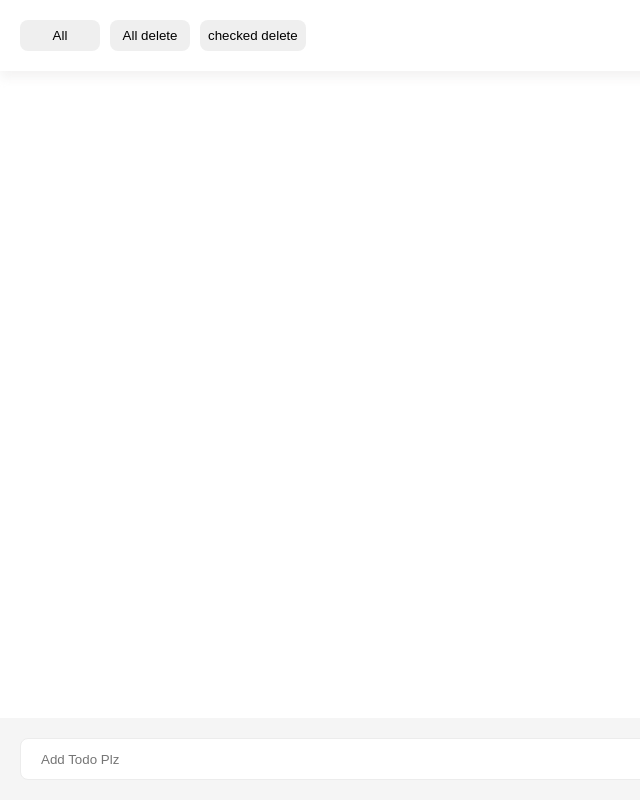
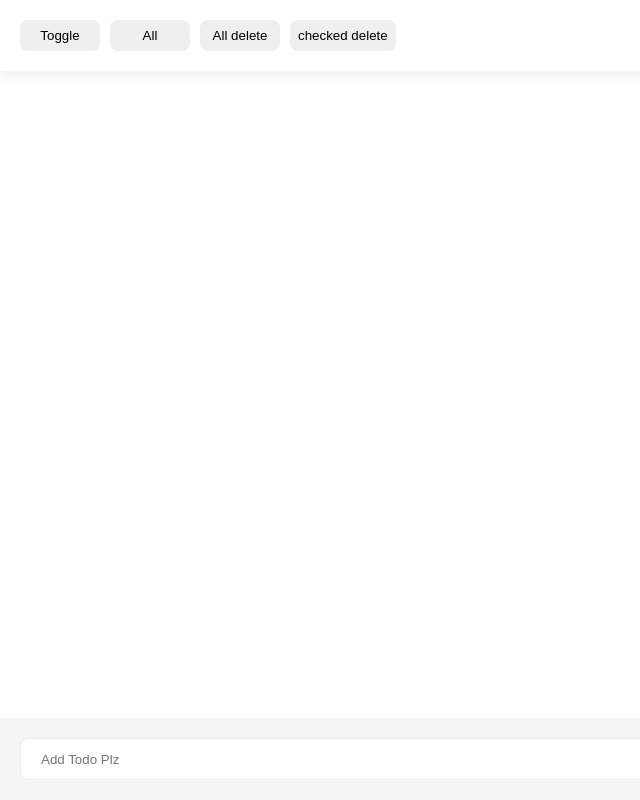
Before and after one commit to JEONMINJU/jmju_react-router_app, a React (Create React App) app: page /todos in a window 1280 px wide. Shown: the whole page, without its empty margins (0-640 px from the left). Built offline with nearby package versions, Linux system fonts and the light colour scheme.

Commit message:
useContext test 적용

```diff
--- a/src/components/Header/Header.jsx
+++ b/src/components/Header/Header.jsx
@@ -1,8 +1,18 @@
-import React from "react";
+import React, { useContext } from "react";
 import styled from "styled-components";
 import theme from "../../util/theme";
+import { ThemeContext } from "../../context/ThemeContext";
 
 export default function Header({ setTodos }) {
+  const {isDark, setIsDark} = useContext(ThemeContext);
+
+  console.log(isDark, "여기")
+
+  const toggleTheme = () =>{
+    setIsDark(prev=>!prev);
+    console.log(isDark, "123여기")
+  };
+
   // 전체선택
   const allChecked = () => {
     setTodos((todos) => {
@@ -30,7 +40,13 @@ export default function Header({ setTodos }) {
   };
 
   return (
-    <TodoHeader>
+    <TodoHeader style={{
+      backgroundColor: isDark? 'black' : 'white',
+      color: isDark ? 'white' : 'black',
+    }}>
+
+      <HeaderButton onClick={toggleTheme}>Toggle</HeaderButton>
+
       <HeaderButton type="button" onClick={allChecked}>
         All
       </HeaderButton>
--- a/src/container/todo/TodoIndex.jsx
+++ b/src/container/todo/TodoIndex.jsx
@@ -12,8 +12,11 @@ import styled from "styled-components";
 
 /* 로컬 저장 */
 import { getLocalStorage, setLocalStorage } from "../../util/util";
+import { ThemeContext } from "../../context/ThemeContext";
+
 
 function TodoIndex() {
+  const [isDark,setIsDark] = useState(false)
   // let [searchParams] = useSearchParams();
   // const todoIds = searchParams.get("id");
   const [mount, setMount] = useState(false);
@@ -31,17 +34,18 @@ function TodoIndex() {
     if (mount) {
       setLocalStorage("todo", todos);
     }
-  }, [todos,mount]); // 값이 변경될 때마다 실행될 코드
+  }, [todos, mount]); // 값이 변경될 때마다 실행될 코드
 
   return (
-    <TodoContainer>
-      <Header setTodos={setTodos} />
-      <TodoList todos={todos} setTodos={setTodos} />
-    </TodoContainer>
+    <ThemeContext.Provider value={{isDark,setIsDark}}>
+      <TodoContainer>
+        <Header setTodos={setTodos} />
+        <TodoList todos={todos} setTodos={setTodos} />
+      </TodoContainer>
+    </ThemeContext.Provider>
   );
 }
 
 export default TodoIndex;
 
-const TodoContainer = styled.div`
-`
+const TodoContainer = styled.div``;
--- /dev/null
+++ b/src/context/ThemeContext.js
@@ -0,0 +1,18 @@
+import { createContext } from "react";
+
+export const ThemeContext = createContext();
+
+// import { createContext, useContext, useState } from "react";
+
+// const ThemeContext = createContext();
+
+// export default function ThemeProvider({ children }) {
+//   const [isDark, setIsDark] = useState(false);
+//   return (
+//     <ThemeContext.Provider value={{ isDark, setIsDark }}>
+//       {children}
+//     </ThemeContext.Provider>
+//   );
+// }
+
+// export const useDarkMode = () => useContext(ThemeContext);
```
Also changed, not shown: src/App.js (deleted, +0 -12 lines).
